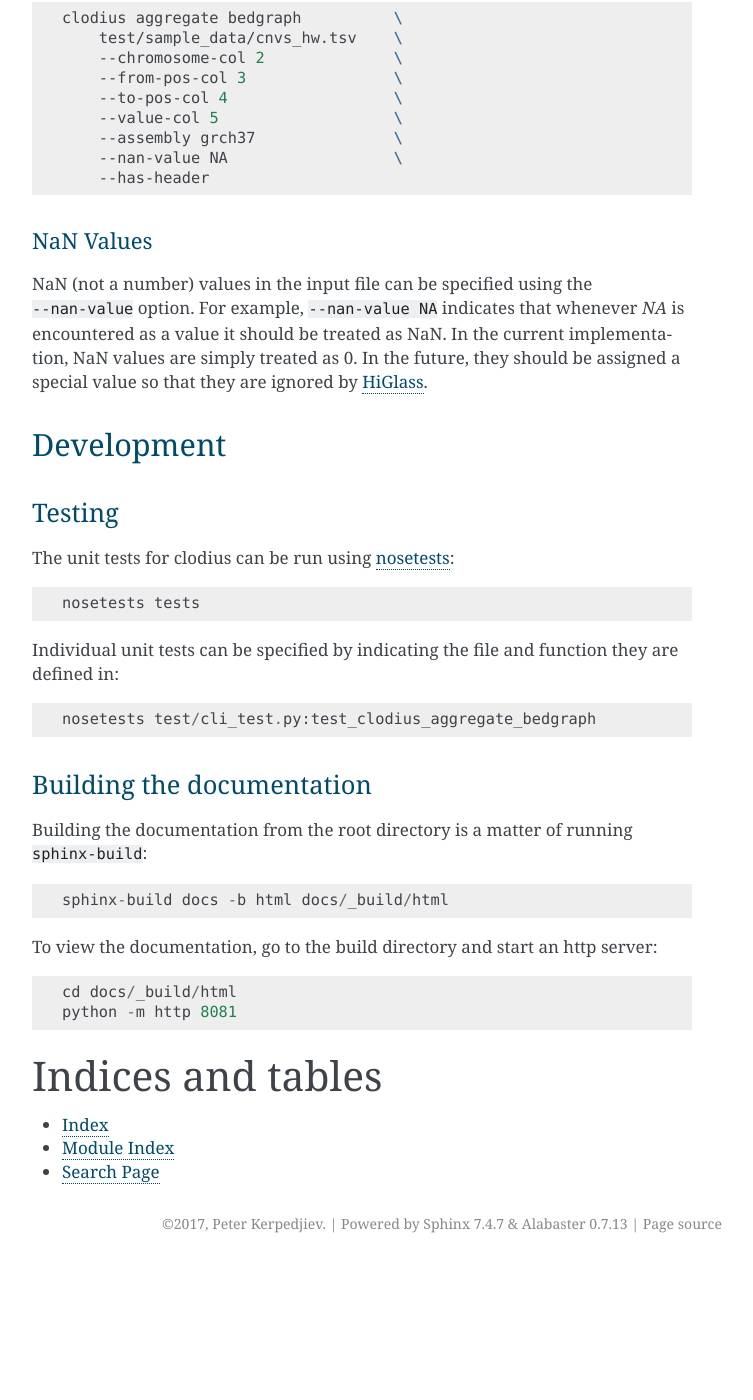
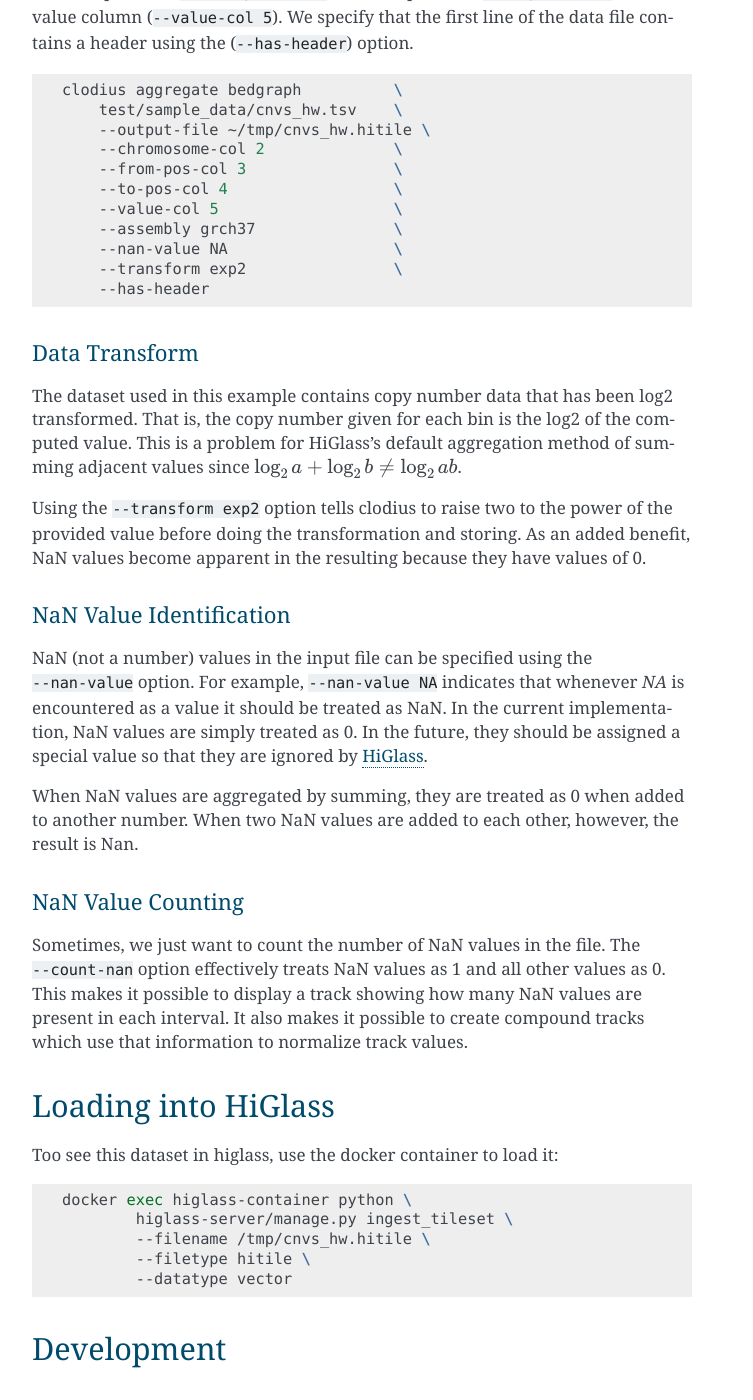
Before and after one commit to higlass/clodius, a Sphinx documentation site: the page built from docs/index.rst, in a window 1280 px wide and 1400 px high, scrolled down 917 px. Shown: the whole window, without its empty margins (388-1141 px from the left). Built offline with Sphinx 7.4.7, drawn with Linux system fonts in a browser that asks for light colours; formulas are drawn with MathJax 3; before the commit the page ends 2180 px from its top, so only the background shows below that; some of the changed text lies outside the part shown.

Commit message:
Add option to count NaN values

```diff
--- a/docs/conf.py
+++ b/docs/conf.py
@@ -31,7 +31,7 @@
 # Add any Sphinx extension module names here, as strings. They can be
 # extensions coming with Sphinx (named 'sphinx.ext.*') or your custom
 # ones.
-extensions = ['sphinx.ext.viewcode']
+extensions = ['sphinx.ext.viewcode', 'sphinx.ext.imgmath']
 
 # Add any paths that contain templates here, relative to this directory.
 templates_path = ['_templates']
--- a/docs/index.rst
+++ b/docs/index.rst
@@ -42,16 +42,31 @@ of the data file contains a header using the (``--has-header``) option.
 
     clodius aggregate bedgraph          \
         test/sample_data/cnvs_hw.tsv    \
+        --output-file ~/tmp/cnvs_hw.hitile \
         --chromosome-col 2              \
         --from-pos-col 3                \
         --to-pos-col 4                  \
         --value-col 5                   \
         --assembly grch37               \
         --nan-value NA                  \
+        --transform exp2                \
         --has-header
 
-NaN Values
-""""""""""
+Data Transform
+""""""""""""""
+
+The dataset used in this example contains copy number data that has been log2
+transformed. That is, the copy number given for each bin is the log2 of the
+computed value. This is a problem for HiGlass's default aggregation method of
+summing adjacent values since :math:`\log_2 a + \log_2 b \neq \log_2 ab`.
+
+Using the ``--transform exp2`` option tells clodius to raise two to the
+power of the provided value before doing the transformation and storing. As
+an added benefit, NaN values become apparent in the resulting because they
+have values of 0.
+
+NaN Value Identification
+""""""""""""""""""""""""
 
 NaN (not a number) values in the input file can be specified using the
 ``--nan-value`` option.  For example, ``--nan-value NA`` indicates that
@@ -60,6 +75,33 @@ current implementation, NaN values are simply treated as 0. In the future, they
 should be assigned a special value so that they are ignored by `HiGlass`_.
 
 .. _higlass: http://higlass.io
+
+When NaN values are aggregated by summing, they are treated as 0 when added to
+another number. When two NaN values are added to each other, however, the
+result is Nan.
+
+NaN Value Counting
+""""""""""""""""""
+
+Sometimes, we just want to count the number of NaN values in the file. The
+``--count-nan`` option effectively treats NaN values as 1 and all other values
+as 0. This makes it possible to display a track showing how many NaN values are
+present in each interval. It also makes it possible to create compound tracks
+which use that information to normalize track values.
+
+
+Loading into HiGlass
+--------------------
+
+Too see this dataset in higlass, use the docker container to load it:
+
+.. code-block:: bash
+
+    docker exec higlass-container python \
+            higlass-server/manage.py ingest_tileset \
+            --filename /tmp/cnvs_hw.hitile \
+            --filetype hitile \
+            --datatype vector
 
 Development
 -----------
```
Also changed, not shown: 2 other files.
